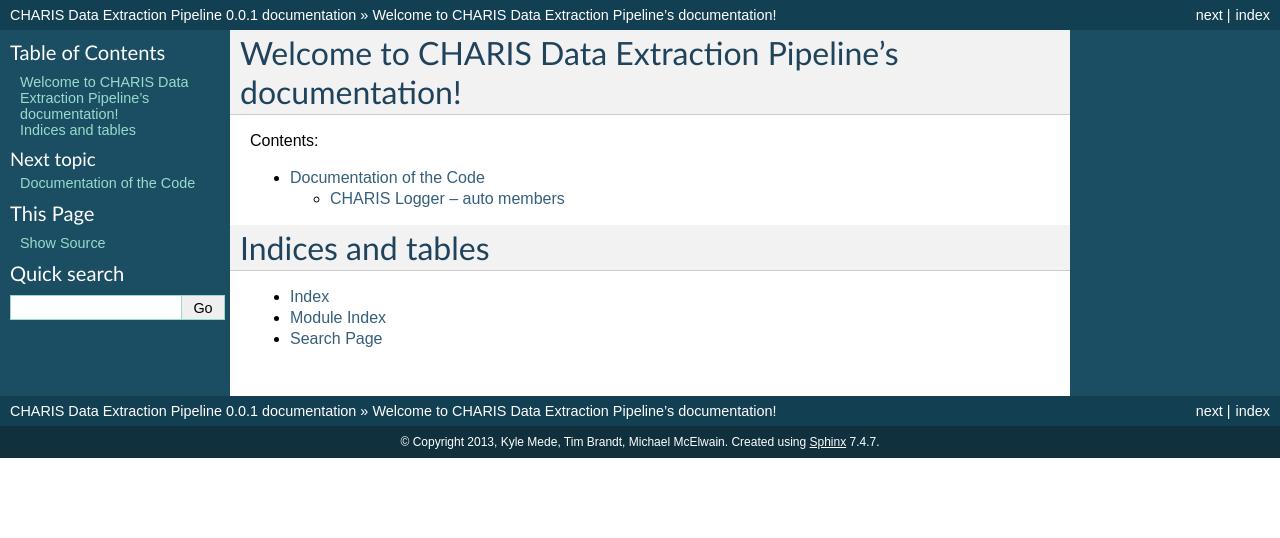
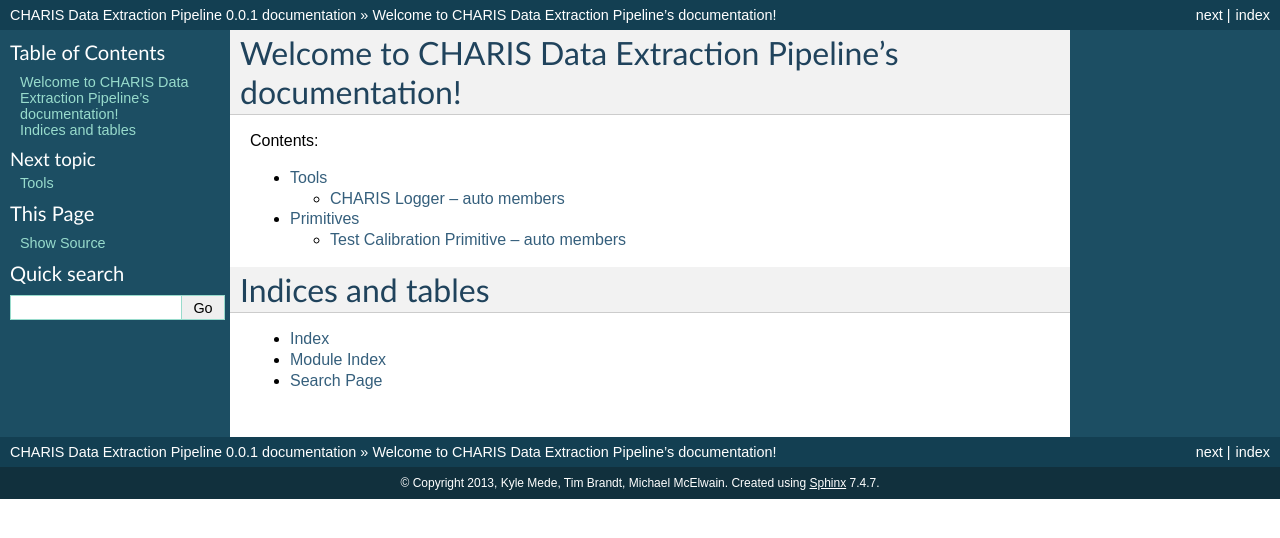
Before and after one commit to PrincetonUniversity/charis-dep, a Sphinx documentation site: the page built from sphinxBuilds/source/index.rst, in a window 1280 px wide. Shown: the top 538 px of the page. Built offline with Sphinx 7.4.7, drawn with Linux system fonts in a browser that asks for light colours; formulas are drawn with MathJax 3.

Commit message:
Updated to new directory set up

```diff
--- a/sphinxBuilds/source/index.rst
+++ b/sphinxBuilds/source/index.rst
@@ -11,7 +11,8 @@
 .. toctree::
    :maxdepth: 2
 
-   code
+   tools
+   primitives
 
 Indices and tables
 ==================
--- /dev/null
+++ b/sphinxBuilds/source/primitives.rst
@@ -0,0 +1,9 @@
+Primitives
+***********
+
+
+Test Calibration Primitive -- auto members
+=============================
+
+.. automodule:: primitives.calibrations
+   :members:
--- /dev/null
+++ b/sphinxBuilds/source/tools.rst
@@ -0,0 +1,9 @@
+Tools
+*****
+
+
+CHARIS Logger -- auto members
+=============================
+
+.. automodule:: tools.charisLogger
+   :members:
```
Also changed, not shown: 1 other file.
